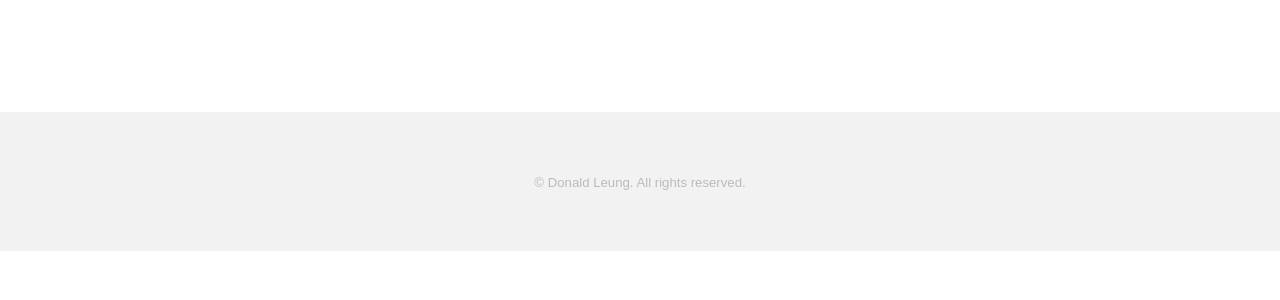
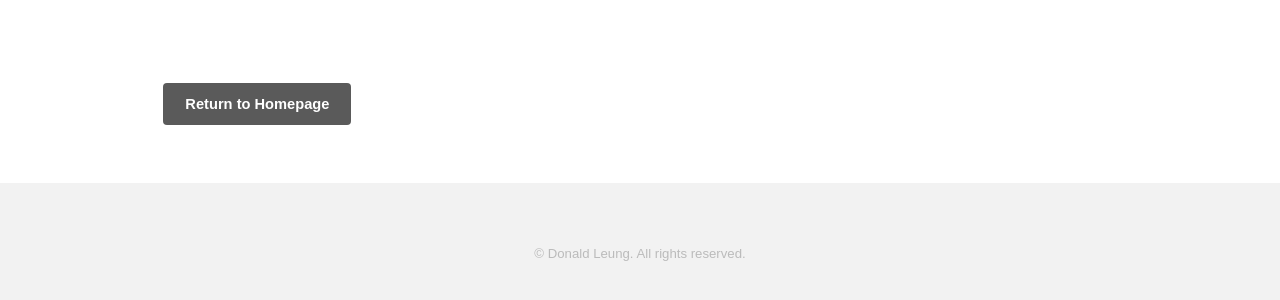
Before and after one commit to DonaldKellett/AS-Physics, a plain HTML site: page toughness-and-young-modulus/index.html in a window 1280 px wide. Shown: the part 1239-1539 px from the top of the page. Before the commit the page ends 1490 px from the top, so only its background shows below. Drawn offline with Linux system fonts and the light colour scheme.

Commit message:
Added Return Button in Project Page

```diff
--- a/toughness-and-young-modulus/index.html
+++ b/toughness-and-young-modulus/index.html
@@ -32,6 +32,10 @@
 					</div>
 				</div>
 
+				<p>
+					<a class="button" href="http://donaldkellett.github.io/AS-Physics/">Return to Homepage</a>
+				</p>
+
 			</div>
 
 		<!-- Footer -->
```
